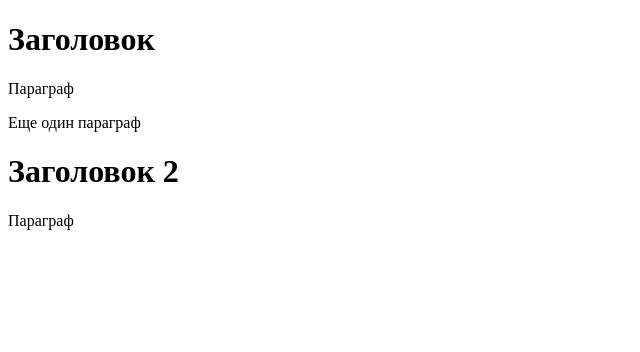
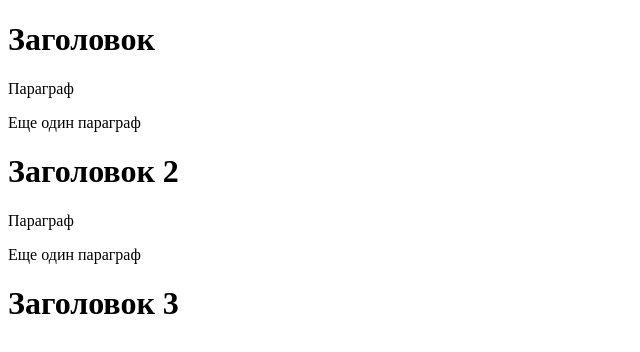
Before and after one commit to sana-doganus/MyProject, a plain HTML site: page index.html in a window 1280 px wide. Shown: the whole page, without its empty margins (0-640 px from the left). Drawn offline with Linux system fonts and the light colour scheme.

Commit message:
Added new section in index.html
Added funnycat.gif

```diff
--- a/index.html
+++ b/index.html
@@ -10,5 +10,7 @@
   <p>Еще один параграф</p>
   <h1>Заголовок 2</h1>
   <p>Параграф</p>
+  <p>Еще один параграф</p>
+  <h1>Заголовок 3</h1>
 </body>
 </html>
```
Also changed, not shown: funnycat.gif (added).
